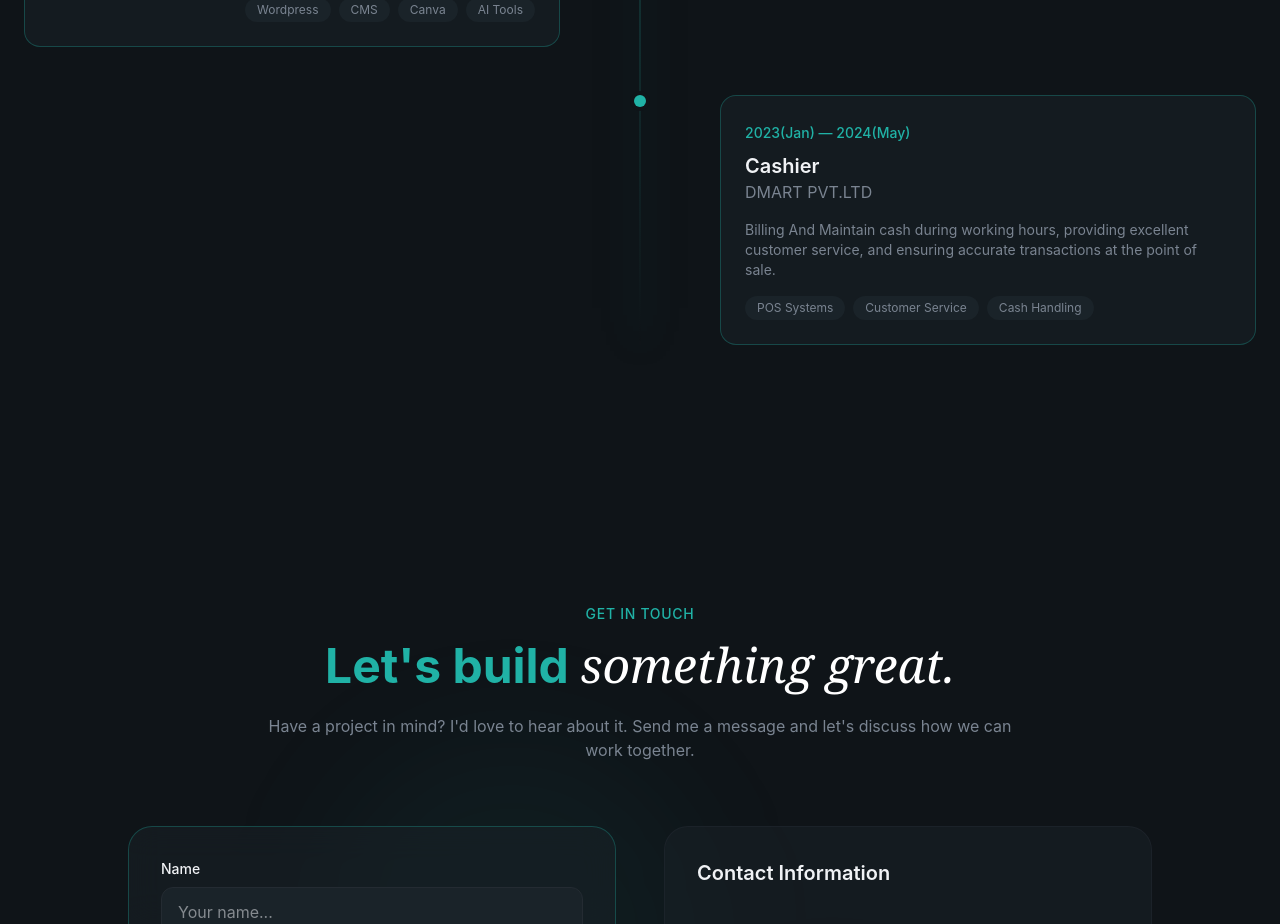
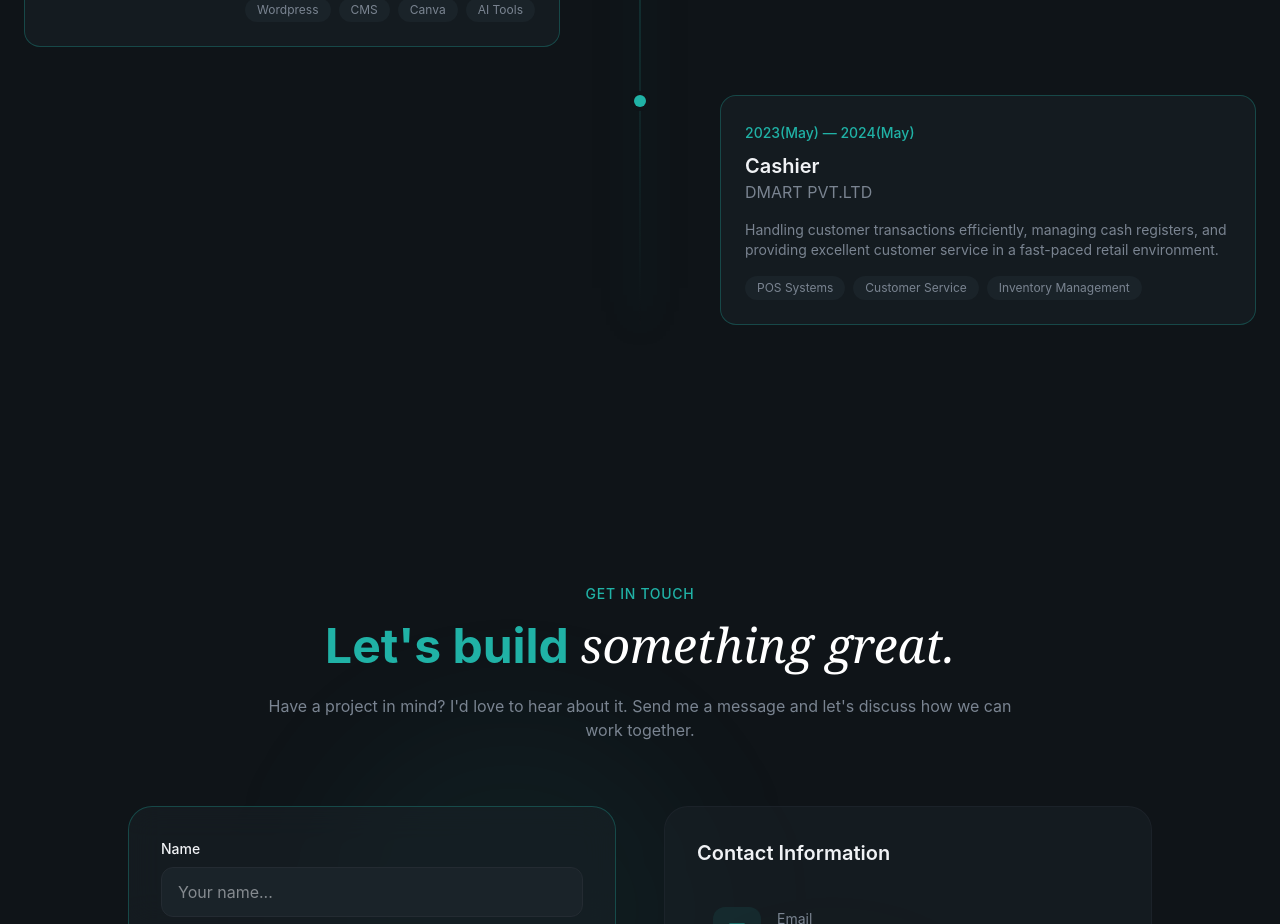
Before and after one commit to gaudakash/AKASH-PERSONAL-PORTFOLIO, a React (Vite) app: page / in a window 1280 px wide. Shown: the part 4820-5744 px from the top of the page. Built offline with nearby package versions, Linux system fonts and the light colour scheme.

Commit message:
changes some section on experienced

```diff
--- a/src/sections/Experience.jsx
+++ b/src/sections/Experience.jsx
@@ -26,15 +26,16 @@ const experiences = [
     technologies: ["Wordpress", "CMS", "Canva", "AI Tools"],
     current: false,
   },
-  {
-    period: "2023(Jan) — 2024(May)",
+   {
+    period: "2023(May) — 2024(May)",
     role: "Cashier",
     company: "DMART PVT.LTD",
     description:
-      "Billing And Maintain cash during working hours, providing excellent customer service, and ensuring accurate transactions at the point of sale.",
-    technologies: ["POS Systems", "Customer Service", "Cash Handling"],
+      "Handling customer transactions efficiently, managing cash registers, and providing excellent customer service in a fast-paced retail environment.",
+    technologies: ["POS Systems", "Customer Service", "Inventory Management"],
     current: false,
   },
+
 ];
 
 export const Experience = () => {
```
